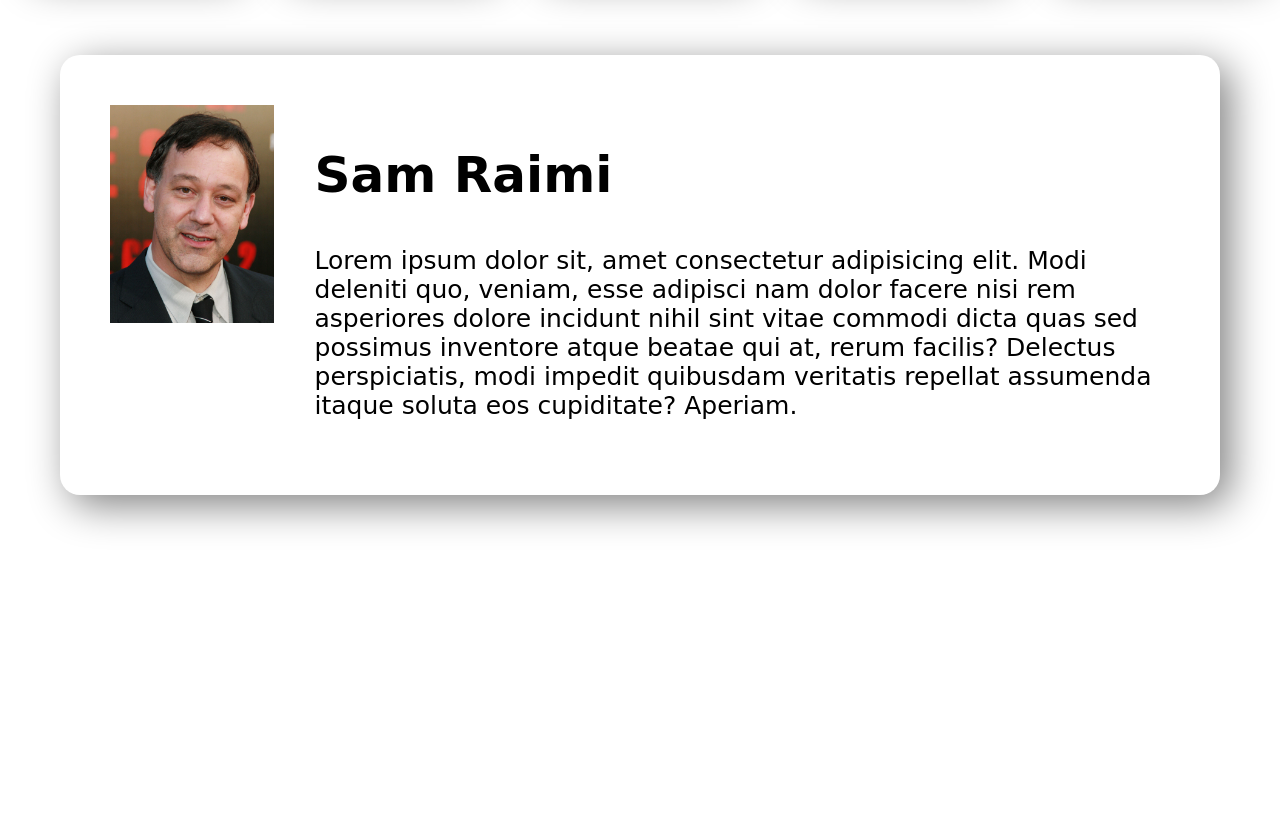
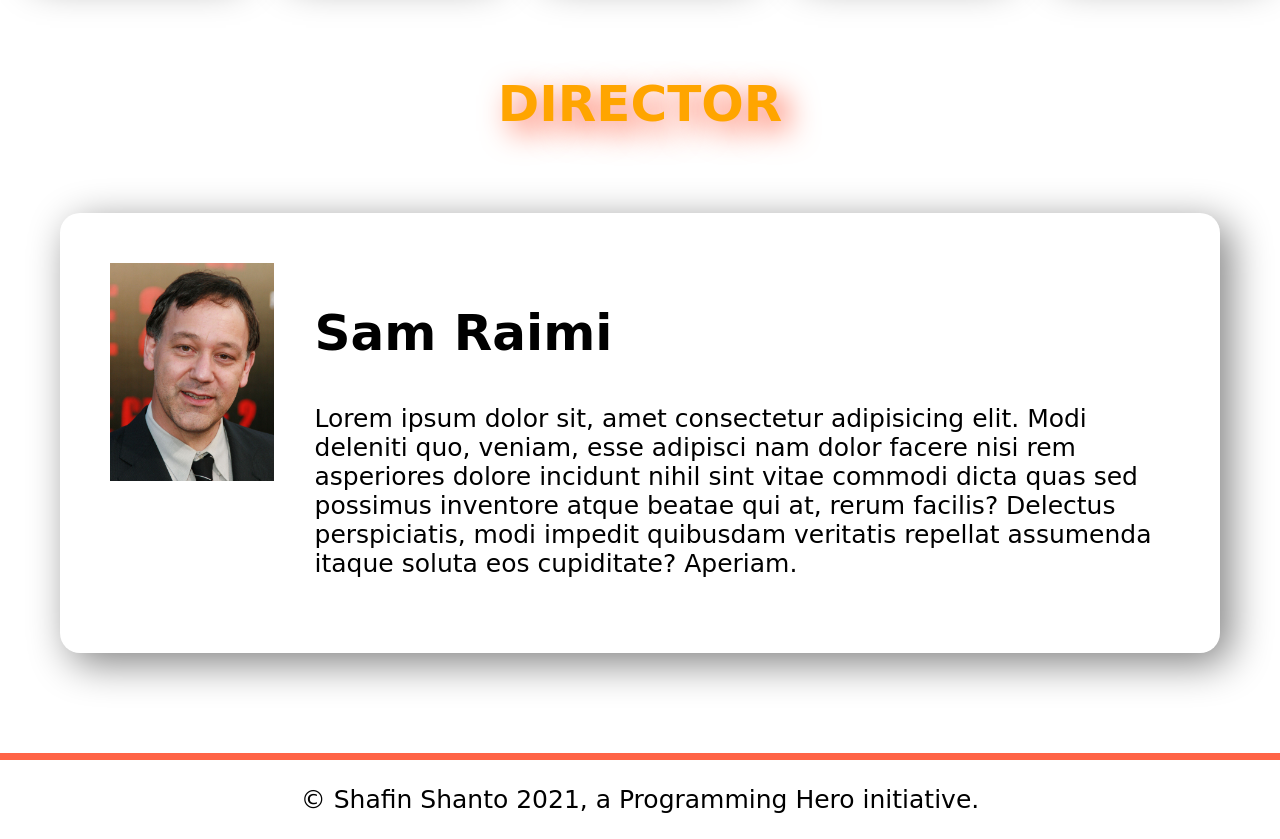
Before and after one commit to ShafinShanto9/SpiderShow, a plain HTML site: page index.html in a window 1280 px wide. Shown: the part 3213-4052 px from the top of the page. Before the commit the page ends 3768 px from the top, so only its background shows below. Drawn offline with Linux system fonts and the light colour scheme; a web font is replaced by a local one.

Commit message:
final push

```diff
--- a/index.html
+++ b/index.html
@@ -89,6 +89,7 @@
         </p>
       </div>
     </section>
+    <div class="heading-txt">Director</div>
     <section class="director">
       <div class="dricetor-box-1">
         <img src="images/director.jfif" alt="" />
@@ -105,5 +106,8 @@
         </p>
       </div>
     </section>
+    <footer id="style-border">
+      <p>© Shafin Shanto 2021, a Programming Hero initiative.</p>
+    </footer>
   </body>
 </html>
--- a/style.css
+++ b/style.css
@@ -100,3 +100,13 @@ h1 {
 .dir-p-txt {
   font-size: 25px;
 }
+footer {
+  text-align: center;
+  margin-top: 100px;
+  font-size: 25px;
+}
+#style-border {
+  border-top: 7px solid;
+  border-image: linear-gradient(tomato, orange);
+  border-image-slice: 1;
+}
```
